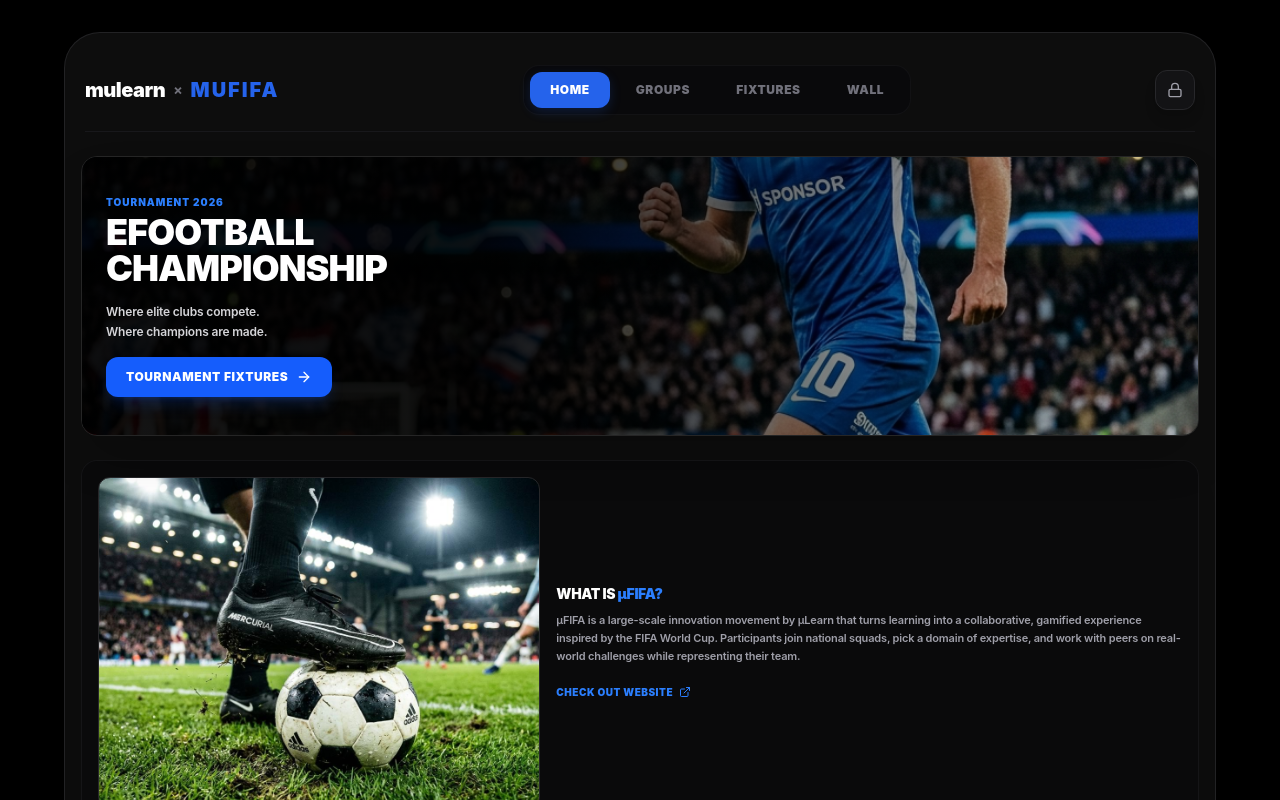
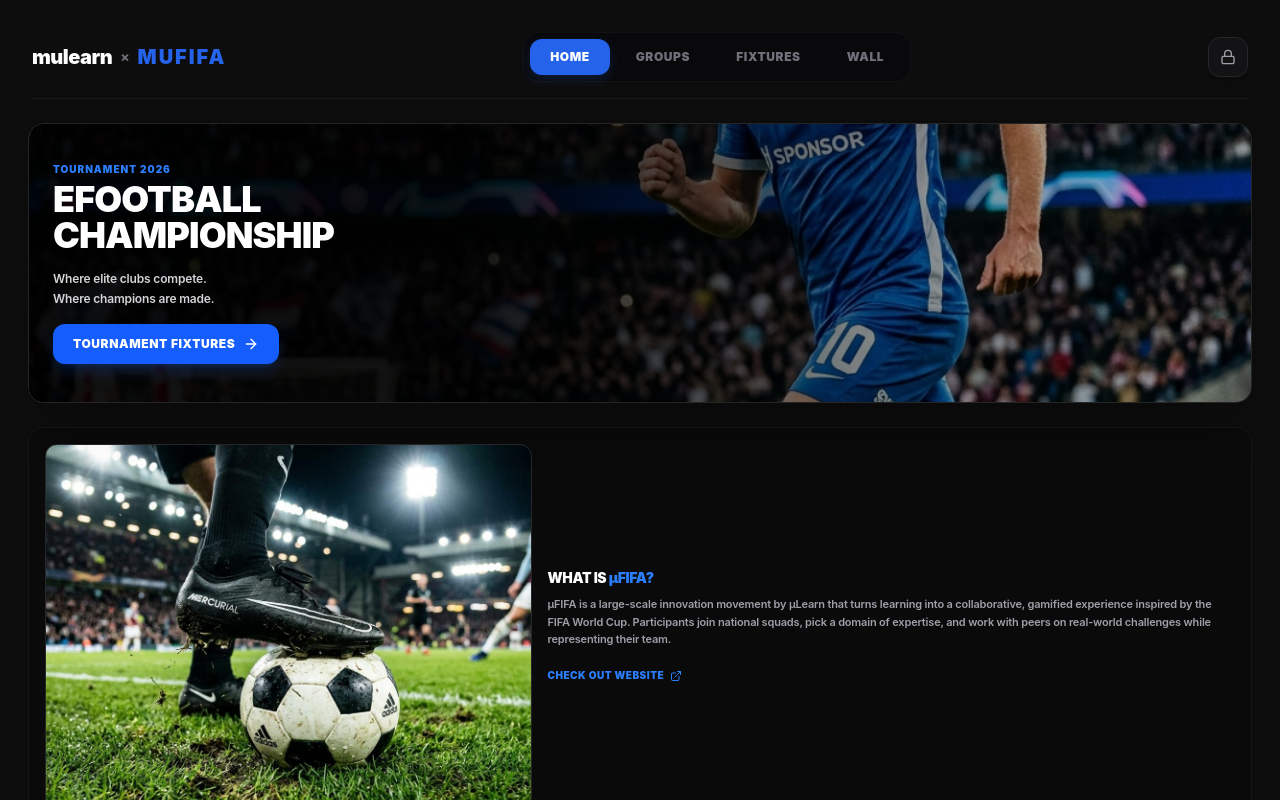
Before and after one commit to hashirkonnola2006-design/mufifa-pes, a React (Vite) app: page / in a window 1280 px wide. Shown: the top 800 px of the page. Built offline with nearby package versions, Linux system fonts and the light colour scheme; no server answers.

Commit message:
design: make PC version true full-screen layout by removing container card frame, shadow, and borders, using seamless dark background

```diff
--- a/src/App.jsx
+++ b/src/App.jsx
@@ -49,8 +49,8 @@
   };
 
   return (
-    <div className="min-h-screen bg-black flex justify-center items-start py-0 md:py-8 px-0 md:px-4">
-      <div className="w-full max-w-[500px] md:max-w-6xl min-h-screen md:min-h-0 bg-[#0d0d0d] text-white flex flex-col relative md:rounded-[36px] md:shadow-[0_20px_50px_rgba(0,0,0,0.8)] md:border md:border-zinc-800/80 px-5 pt-4 pb-24 md:pb-8">
+    <div className="min-h-screen bg-[#0d0d0d] text-white flex flex-col">
+      <div className="w-full max-w-7xl mx-auto flex-1 flex flex-col relative px-4 sm:px-6 md:px-8 pt-4 pb-24 md:pb-8">
 
         {/* Desktop Top Header Navigation Bar */}
         {!isAdminView && (
```
